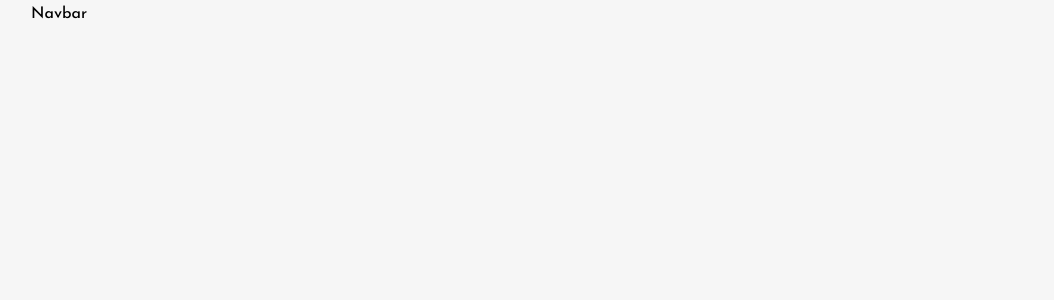
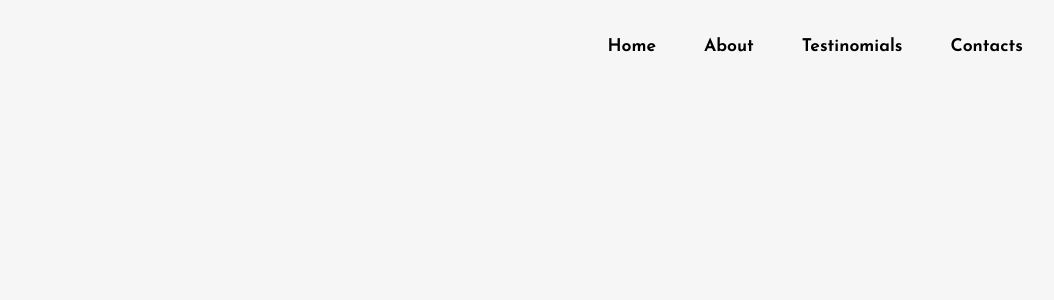
Before and after one commit to sasheeddev/simple-landing-page-using-react-js, a React (Create React App) app: page / in a window 1280 px wide. Shown: the top 300 px of the page, without its empty margins (65-1119 px from the left). Built offline with nearby package versions, Linux system fonts and the light colour scheme.

Commit message:
edit navbar

```diff
--- a/src/Components/Navbar.js
+++ b/src/Components/Navbar.js
@@ -41,22 +41,29 @@ const Navbar = () => {
         },
 
         {
-            text:"Home",
-            icon:<HomeIcon/>,
-        },
-
-        {
-            text:"Home",
-            icon:<HomeIcon/>,
+            text:"Cart",
+            icon:<ShoppingCartRoundedIcon/>,
         },
 
 
     ]
   return (
-    <div>
-        Navbar
+    <nav>
+        <div className='nav-logo-container'>
+            <img src={Logo} alt=""/>
+        </div >
 
-    </div>
+        <div className='navbar-links-container'>
+            <a href=''>Home</a>
+            <a href=''>About</a>
+            <a href=''>Testinomials</a>
+            <a href=''>Contacts</a>
+            <a href=''></a>
+
+        </div>
+
+
+    </nav>
   )
 }
 
```
Also changed, not shown: src/Assets/Logo.svg, src/logo.svg (added).
